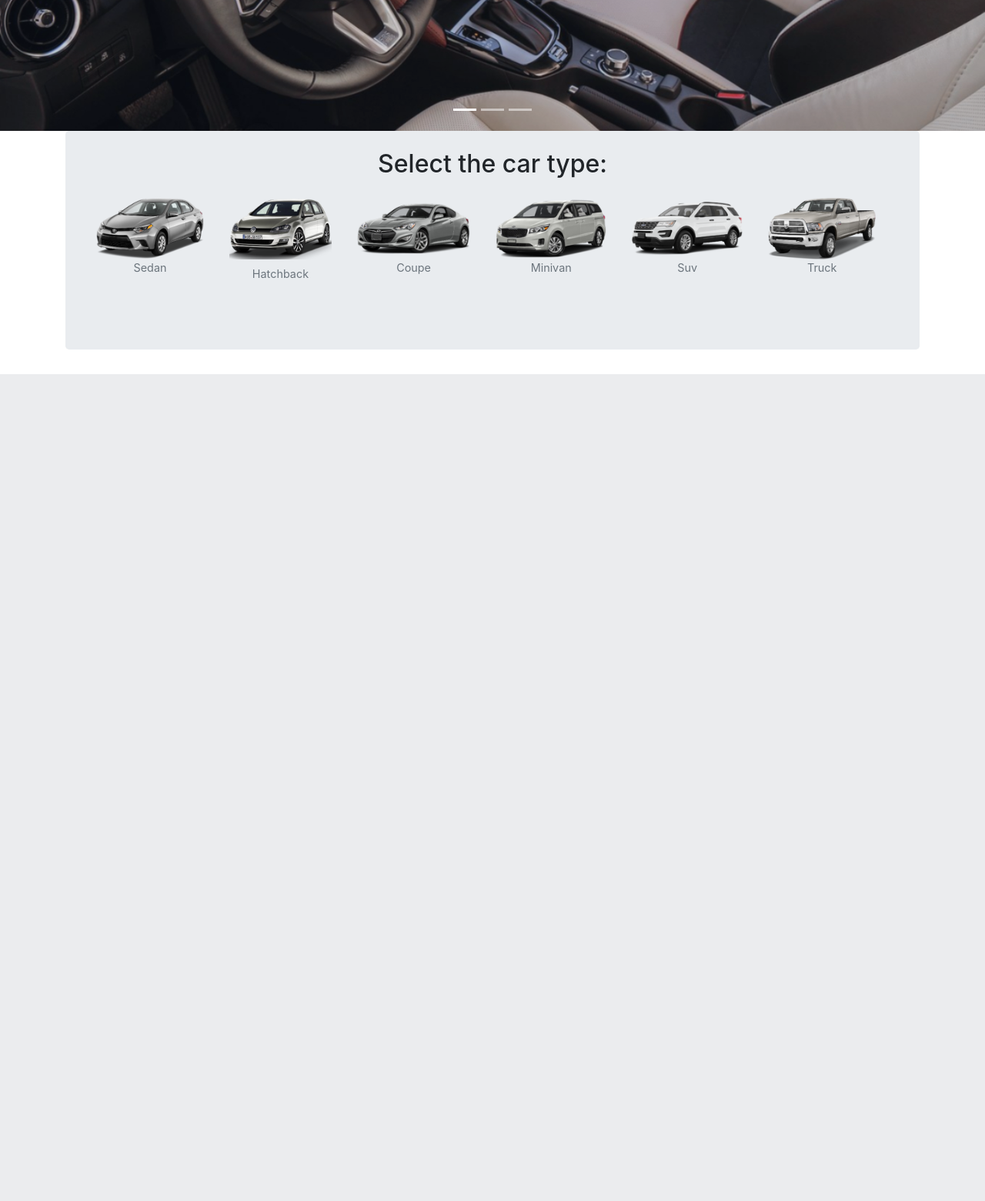
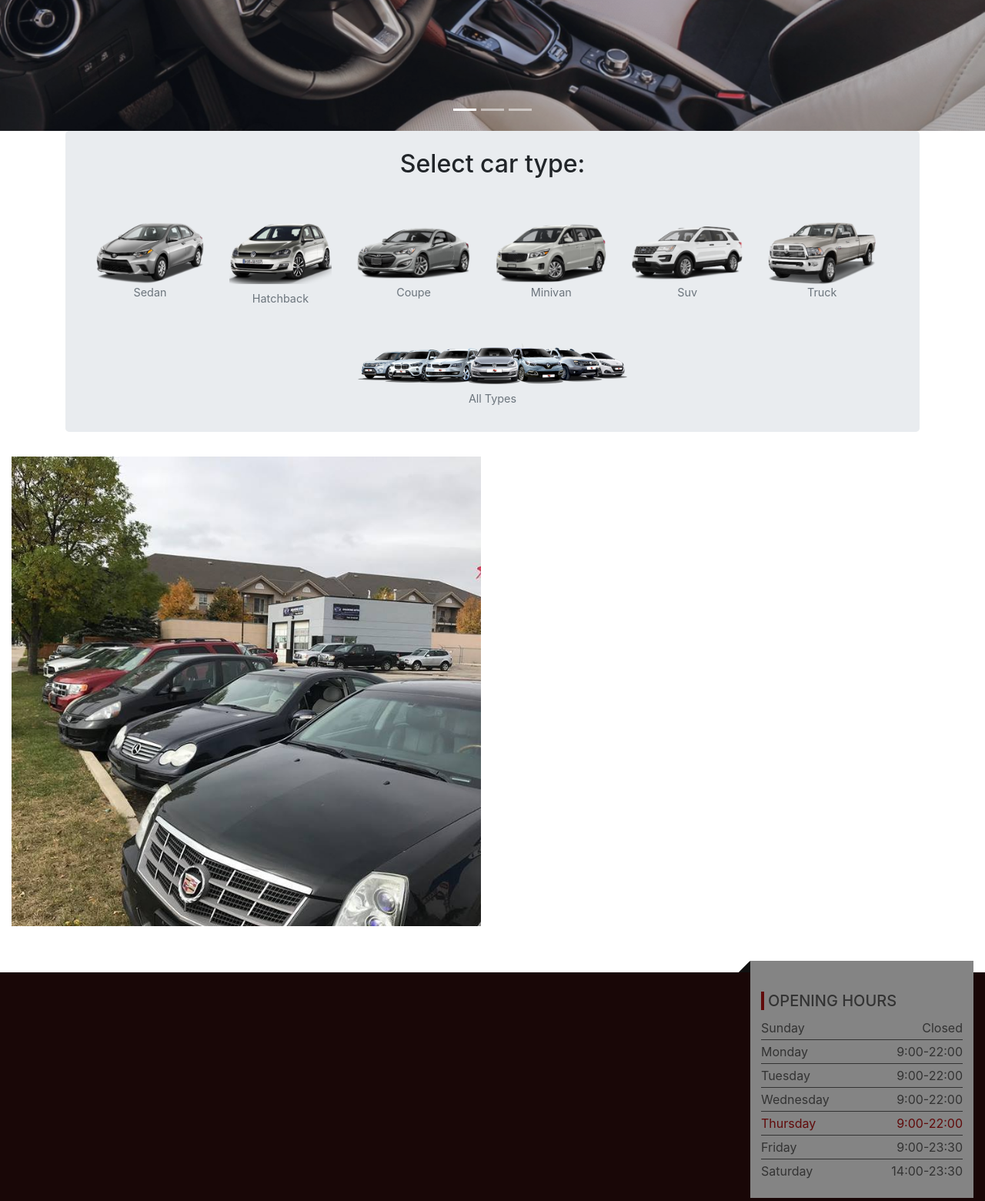
Before and after one commit to reda-bouamira/Daloussi, a PHP site: page / in a window 1280 px wide. Shown: the part 545-2105 px from the top of the page at 77% size. Before the commit the page ends 1031 px from the top, so only its background shows below. Run offline with PHP 8.4, Linux system fonts and the light colour scheme; some libraries are stand-ins or nearby versions.

Commit message:
new adds

```diff
--- a/css/footer.css
+++ b/css/footer.css
@@ -1,9 +1,9 @@
 .demo-bg{
-background: #e57e00;
+background: #190707;
 margin-top: 60px;
 }
 .business-hours {
-background: #222;
+background: #848484;
 padding: 40px 14px;
 margin-top: -15px;
 position: relative;
@@ -21,13 +21,13 @@ z-index: -1;
 }
 .business-hours .title {
 font-size: 20px;
-color: #BBB;
+color: #333;
 text-transform: uppercase;
 padding-left: 5px;
-border-left: 4px solid #e57e00;
+border-left: 4px solid #610B0B;
 }
 .business-hours li {
-color: #888;
+color: #333;
 line-height: 30px;
 border-bottom: 1px solid #333;
 }
@@ -35,5 +35,5 @@ border-bottom: 1px solid #333;
 border-bottom: none;
 }
 .business-hours .opening-hours li.today {
-color: #e57e00;
+color: #610B0B;
 }
--- a/css/header.css
+++ b/css/header.css
@@ -4,7 +4,7 @@ header{
     background-repeat: repeat;
 }
 
-.my_header_address a:link, .my_header_address:visited, .my_phone_num a:link, .my_phone_num a:visited{
+.my_header_address a:link, .my_header_address a:visited, .my_phone_num a:link, .my_phone_num a:visited{
 	color: #e5e5e5;
 }
 
--- a/index.php
+++ b/index.php
@@ -10,10 +10,11 @@
         <div class="my-content container-fluid p-0">
             <?php include "php/carousel.php" ?>
             <?php include "php/car_type.php" ?>
+            <?php include "php/about_us_home.php" ?>
         </div>
-        <!-- CarType: coupe sedan SUV truck van wagon -->
+        <!-- Schedule Service: Usethis API https://github.com/n8barr/automotive-model-year-data for the car make and model. -->
         <footer>
-            <!-- <?php include 'php/footer.php'; ?> -->
+            <?php include 'php/footer.php'; ?>
         </footer>
     	<?php include 'php/scripts.php' ?>
     </body>
--- a/js/my_javascript.js
+++ b/js/my_javascript.js
@@ -2,3 +2,30 @@
 // 	$('.active-link').removeClass('active-link');
 // 	$(this).addClass('active-link');
 // });
+
+
+function load(){
+	var browserWidth = getWidth();
+
+		if (browserWidth <= 500) {
+			document.getElementById('all_types').src = "img/car_types/group_cars1.png"
+		}
+		else{
+			// alert("The browser width is" + browserWidth);
+		}
+}
+
+function smallWindow(){
+
+}
+
+// Gets the width of the browser.
+function getWidth(){
+	var width = window.innerWidth || document.documentElement.clientWidth || document.body.clientWidth;
+
+	return width;
+}
+
+
+// document.addEventListener("DOMContentLoaded", load, false);
+window.addEventListener("resize", load);
--- /dev/null
+++ b/php/about_us_home.php
@@ -0,0 +1,7 @@
+<div class="about_us_home container-fluid">
+	<div class="row">
+		<div class="col-sm-6">
+			<img class="img-fluid" src="img/dealership.jpg">
+		</div>
+	</div>
+</div>
--- a/php/car_type.php
+++ b/php/car_type.php
@@ -1,6 +1,6 @@
 <div class="container">
-	<div class="car_type jumbotron pt-4">
-		<h2 class="text-center">Select the car type: </h2>
+	<div class="car_type jumbotron pt-4 pb-2">
+		<h2 class="text-center mb-5">Select car type: </h2>
 		<div class="d-flex flex-row flex-wrap justify-content-center mt-3">
 			<div class="flex-fill p-2 bd-highlight">
 				<figure class="figure grow">
@@ -39,5 +39,13 @@
 				</figure>
 			</div>
 		</div>
+		<div class="d-flex flex-row flex-wrap justify-content-center mt-3">
+			<div class="p-2 bd-highlight">
+				<figure class="figure grow">
+					<img class="figure-img img-fluid" src="img/car_types/group_cars.png" id="all_types">
+					<figcaption class="figure-caption text-center">All Types</figcaption>
+				</figure>
+			</div>
+		</div>
 	</div>
 </div>
--- a/php/footer.php
+++ b/php/footer.php
@@ -1,9 +1,9 @@
-<div class="container demo-bg">
+<div class="container-fluid demo-bg">
 	<div class="row">
+		<div class="col-sm-5"></div>
 		<div class="col-sm-4"></div>
-		<div class="col-sm-4"></div>
-		<div class="col-sm-4">
-			<div class="business-hours">
+		<div class="col-sm-3">
+			<div class="business-hours pb-1 mb-1">
 				<h2 class="title">Opening Hours</h2>
 				<ul class="list-unstyled opening-hours">
 					<li>Sunday <span class="pull-right">Closed</span></li>
--- a/php/scripts.php
+++ b/php/scripts.php
@@ -4,4 +4,5 @@
 <script src="https://cdnjs.cloudflare.com/ajax/libs/popper.js/1.14.0/umd/popper.min.js" integrity="sha384-cs/chFZiN24E4KMATLdqdvsezGxaGsi4hLGOzlXwp5UZB1LY//20VyM2taTB4QvJ" crossorigin="anonymous"></script>
 <script src="https://stackpath.bootstrapcdn.com/bootstrap/4.1.0/js/bootstrap.min.js" integrity="sha384-uefMccjFJAIv6A+rW+L4AHf99KvxDjWSu1z9VI8SKNVmz4sk7buKt/6v9KI65qnm" crossorigin="anonymous"></script>
 <!-- My JavaScript -->
+<script src="js/my_javascript.js"></script>
 <script src="js/footer.js"></script>
```
Also changed, not shown: img/car_types/group_car.png (added), img/car_types/group_cars.png (added), img/car_types/group_cars1.png (added), img/dealership.jpg (added), img/engine.jpg (added), img/engine1.jpg (added).
